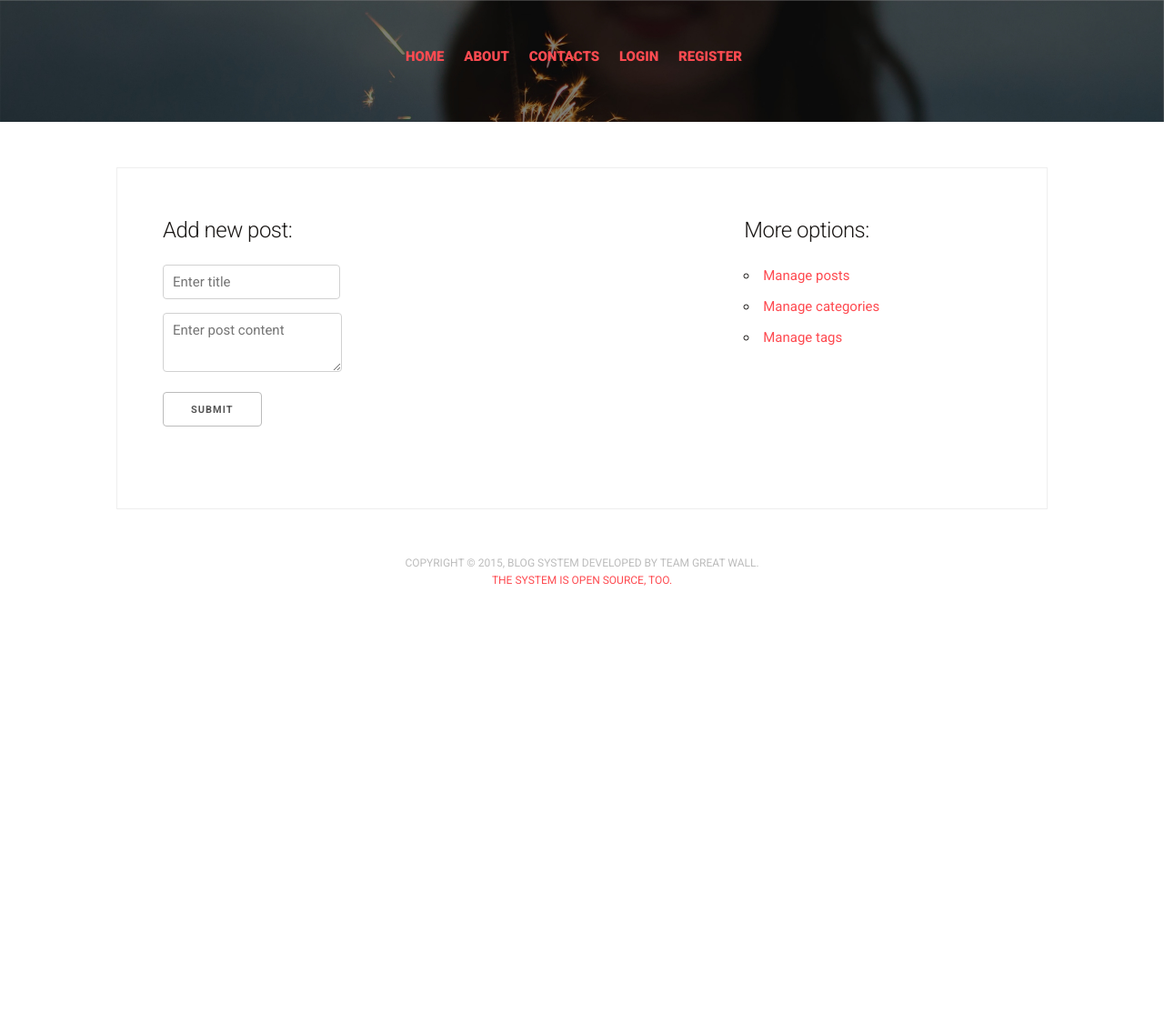
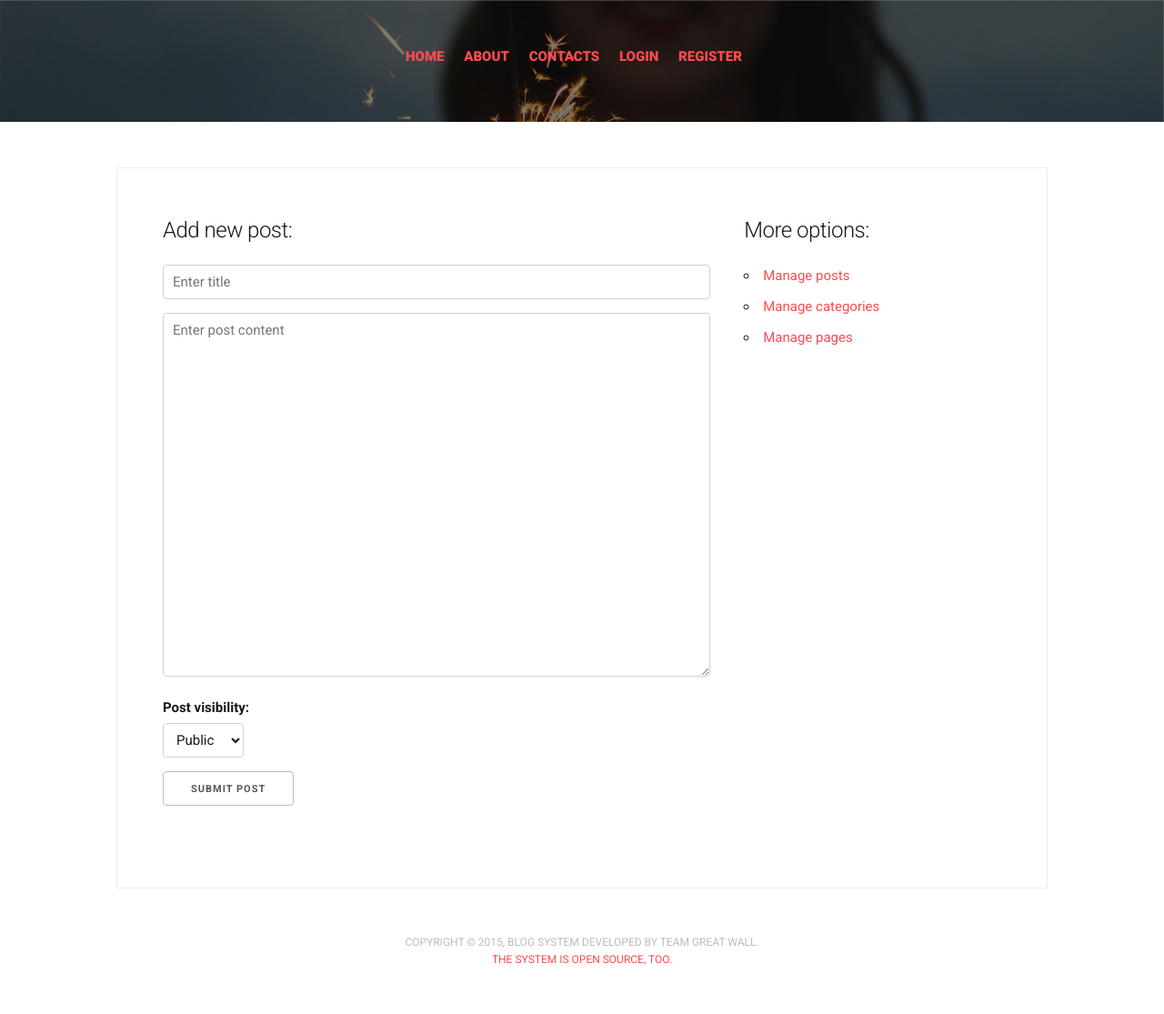
Before and after one commit to brslv/Team-GreatWall-Blog-Project, a PHP site: the page made by app/views/adminView.php in a window 1280 px wide. Shown: the whole page at 91% size. Before the commit the page ends 644 px from the top, so only its background shows below. Run offline with PHP 8.4, Linux system fonts and the light colour scheme; the template is opened without the code that fills it, so the values that code supplies are empty; some libraries are stand-ins or nearby versions.

Commit message:
Added post visibility functionality; Added tinymce; Styled the post-adding success/fail message; Added singleView; Moved Config.php to base/; Fixed some visual inconsistencies in loginView.

```diff
--- a/app/controllers/HomeController.php
+++ b/app/controllers/HomeController.php
@@ -3,7 +3,7 @@
 class Home extends Main{
 
 	public function index() {
-        $this->getView('homeView');
+            $this->getView('homeView');
 //            $this->getView('adminView');
-    }
+        }
 }
--- a/app/incl/header-tiny.php
+++ b/app/incl/header-tiny.php
@@ -5,6 +5,13 @@
 
     <!-- HARDCODE THE STYLE URL: -->
     <link rel="stylesheet" href="http://localhost/sites/SUProject/1/public/css/style.css" type="text/css" />
+    <script src="http://tinymce.cachefly.net/4.1/tinymce.min.js"></script>
+    <?php // TODO: fix font-size of tiny-mce ?>
+    <script>
+        tinymce.init({
+            selector:'textarea',
+        });
+    </script>
 <body>
     <header class="header u-text-center">
         <div class="container">
--- a/app/init.php
+++ b/app/init.php
@@ -2,7 +2,7 @@
 session_start();
 
 require_once '../app/base/App.php';
-require_once '../app/models/Config.php';
+require_once '../app/base/Config.php';
 
 $app = App::getInstance();
 $app->autoLoad();
--- a/app/views/adminView.php
+++ b/app/views/adminView.php
@@ -2,18 +2,25 @@
 
     <main class="main container row">
         <section class="eight columns">
-            <?php // TODO: Style the form. ?>
             <h5>Add new post: </h5>
 
-            <?php
-                // TODO: style the message.
-                echo $data[0];
-            ?>
+            <?php if($data[0] != null) : ?>
+                <div class="msg">
+                    <?php echo $data[0]; ?>
+                </div>
+            <?php endif; ?>
 
             <form action="" method="POST">
-                <input type="text" name="postTitle" placeholder="Enter title" /> <br />
-                <textarea name="postContent" placeholder="Enter post content"></textarea> <br />
-                <input type="submit" name="postSubmit" placeholder="Submit" />
+                <input type="text" name="postTitle" class="full-input" placeholder="Enter title" /> <br />
+                <textarea name="postContent" class="full-textarea" placeholder="Enter post content"></textarea> <br />
+                <?php // TODO: Add category select option. ?>
+                <label for="postVisibility">Post visibility: </label>
+                <select name="postVisibility">
+                    <option value="1">Public</option>
+                    <option value="0">Private</option>
+                </select>
+                <br />
+                <input type="submit" name="postSubmit" value="Submit post" />
             </form>
         </section>
 
@@ -23,7 +30,7 @@
             <ul>
                 <li><a href="">Manage posts</a></li>
                 <li><a href="">Manage categories</a></li>
-                <li><a href="">Manage tags</a></li>
+                <li><a href="">Manage pages</a></li>
             </ul>
         </section>
     </main>
--- a/app/views/loginView.php
+++ b/app/views/loginView.php
@@ -4,8 +4,8 @@
             <div class="login-container">
                 <h3>Login: </h3>
                 <form action="" method="POST">
-                    <input type="text" name="username" placeholder="Username" />
-                    <input type="password" name="password" placeholder="Password" />
+                    <input type="text" name="username" placeholder="Username" /> <br />
+                    <input type="password" name="password" placeholder="Password" /> <br />
                     <input type="submit" name="loginSubmit" value="Login" />
                 </form>
             </div>
--- a/public/css/sass/_modules.scss
+++ b/public/css/sass/_modules.scss
@@ -31,3 +31,23 @@
         background: $c-accent-hover;
     }
 }
+
+// Inputs
+.full-input {
+    width: 100%;
+}
+
+.full-textarea {
+    max-width: 100%;
+    min-width: 100%;
+    height: 400px;
+}
+
+// Messages
+.msg {
+    background: $c-accent;
+    color: $c-light;
+    padding: $base-gutter / 3;
+    margin: $base-gutter / 3 0;
+    border-radius: 5px;
+}
--- a/public/css/style.css
+++ b/public/css/style.css
@@ -969,6 +969,21 @@ a {
     color: #f9f9f9;
     background: #ff696f; }
 
+.full-input {
+  width: 100%; }
+
+.full-textarea {
+  max-width: 100%;
+  min-width: 100%;
+  height: 400px; }
+
+.msg {
+  background: #FE4B51;
+  color: #f9f9f9;
+  padding: 16.66667px;
+  margin: 16.66667px 0;
+  border-radius: 5px; }
+
 /**
  * utils.scss
  *
```
Also changed, not shown: app/base/Config.php (added, +76 -0 lines), app/incl/header.php (+7 -0 lines), app/models/PostModel.php (+8 -5 lines), app/views/singleView.php (added, +18 -0 lines), 3 other files.
